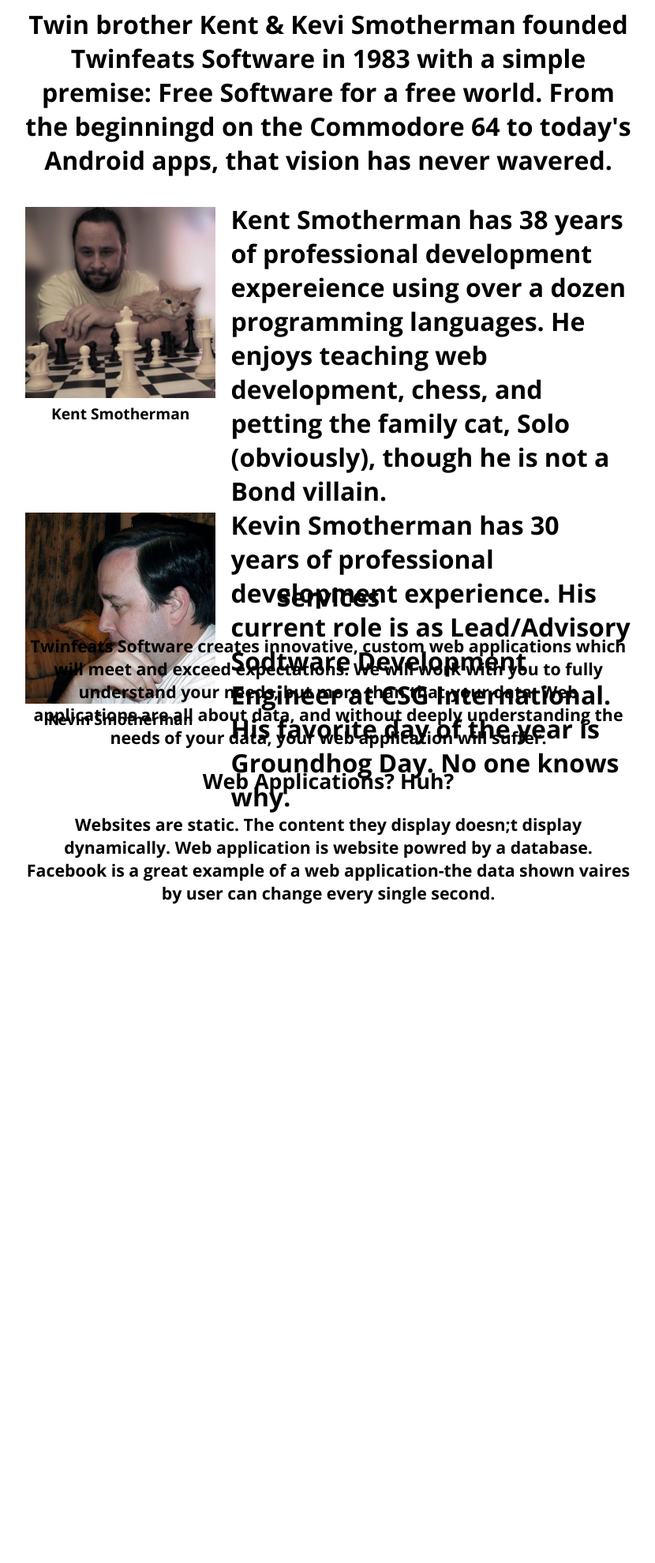
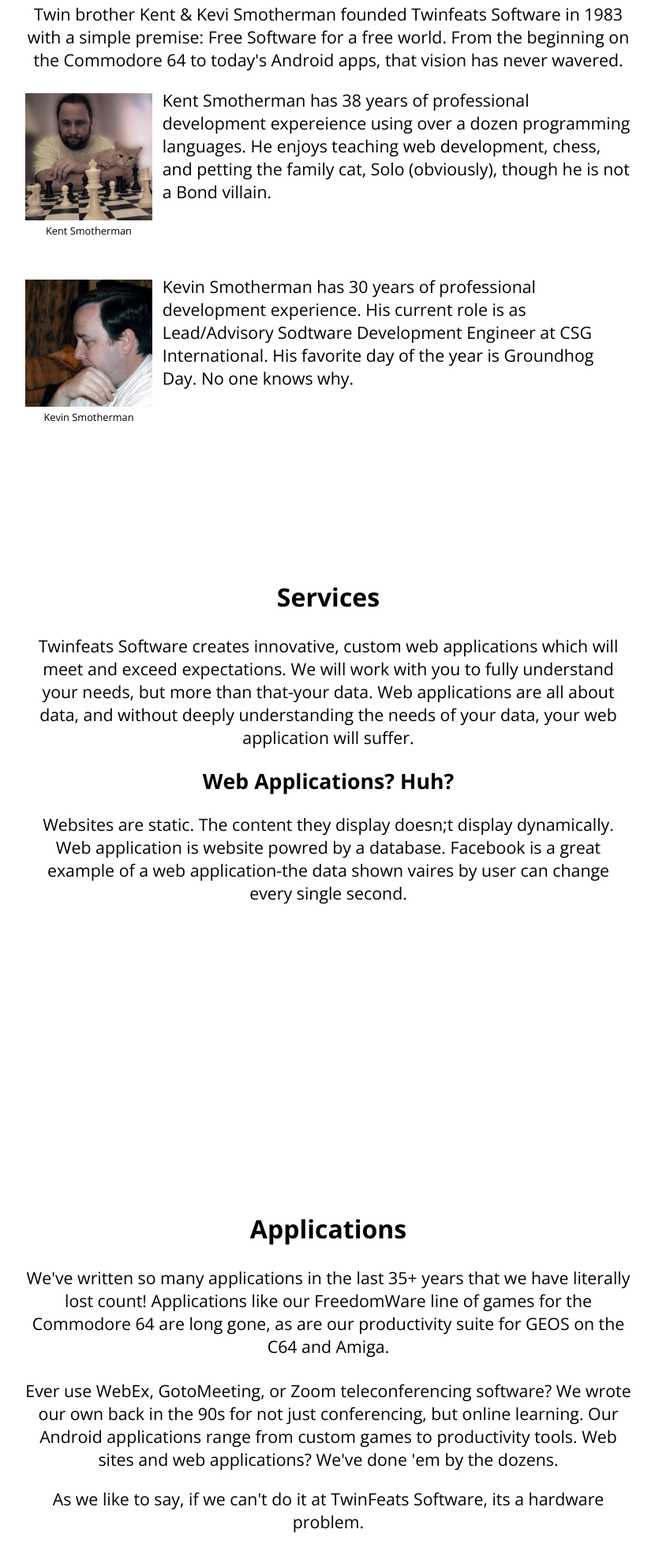
Before and after one commit to Beauty0769/2023-web-foundations, a plain HTML site: page twinfeats/index.html in a window 1280 px wide. Shown: the part 978-2957 px from the top of the page at 79% size, without its empty margins (224-1054 px from the left). Before the commit the page ends 2400 px from the top, so only its background shows below. Drawn offline with nearby package versions, Linux system fonts and the light colour scheme.

Commit message:
Twin feats Applications

```diff
--- a/twinfeats/index.html
+++ b/twinfeats/index.html
@@ -5,7 +5,7 @@
     <title> TwinFeats Software</title>
     <link rel="preconnect" href="https://fonts.googleapis.com">
     <link rel="preconnect" href="https://fonts.gstatic.com" crossorigin>
-    <link href="https://fonts.googleapis.com/css2?family=Indie+Flower&family=Open+Sans:ital,wght@0,700;1,400&display=swap" rel="stylesheet">
+    <link href="https://fonts.googleapis.com/css2?family=Indie+Flower&family=Open+Sans:wght@400;700&display=swap" rel="stylesheet">
     <link rel="stylesheet" href="./css/standard.css">
 </head>
 
@@ -26,10 +26,10 @@
         <p class="tagline">Free software for a free world</p>
     </article>
     <article id="about">
-        <h1>About Us<h1>
+        <h1>About Us</h1>
             <p>
                 Twin brother Kent & Kevi Smotherman founded Twinfeats Software in 1983
-                with a simple premise: Free Software for a free world. From the beginningd
+                with a simple premise: Free Software for a free world. From the beginning
                 on the Commodore 64 to today's Android apps, that vision has never wavered.
             </p>
             <div class="photobox">
@@ -77,6 +77,23 @@
                 <img src="./images/firefly.png"
                 <img src="./images/gradebook.png"
             </div>
+
         </article>
+        <article id="applications">
+            <h1>Applications</h1>
+            <p>
+                We've written so many applications in the last 35+ years that we have literally lost count! Applications
+                like our FreedomWare line of games for the Commodore 64 are long gone, as are our productivity suite for
+                GEOS on the C64 and Amiga.
+            </p>
+
+            </p>
+            <h2> </h2>
+                Ever use WebEx, GotoMeeting, or Zoom teleconferencing software? We wrote our own back in the 90s for not
+                just conferencing, but online learning. Our Android applications range from custom games to productivity
+                tools. Web sites and web applications? We've done 'em by the dozens.
+
+            </p>
+                As we like to say, if we can't do it at TwinFeats Software, its a hardware problem.
     </body>
 </html>
```
